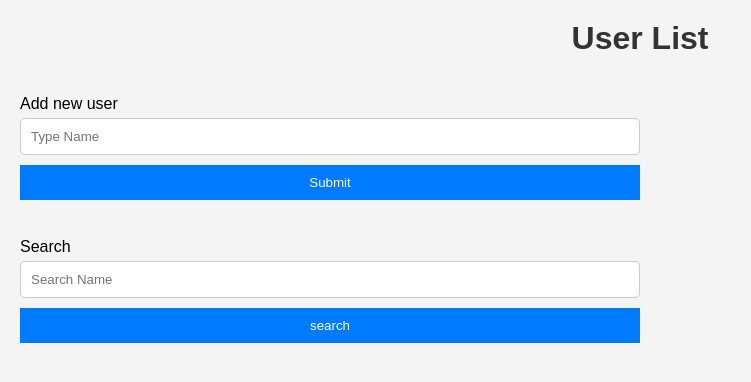
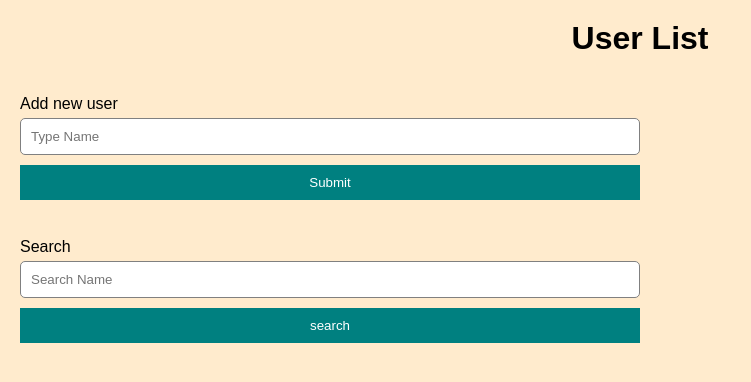
Before and after one commit to Balpreet2001/PSI_Assignment, a plain HTML site: page index.html in a window 1280 px wide. Shown: the whole page, without its empty margins (0-751 px from the left). Drawn offline with Linux system fonts and the light colour scheme.

Commit message:
styles changes

```diff
--- a/styles.css
+++ b/styles.css
@@ -7,7 +7,7 @@
 
 
 body {
-     background-color: #f4f4f4;
+     background-color: blanchedalmond;
      font-family: Arial, sans-serif;
      padding: 20px;
 }
@@ -16,7 +16,7 @@ body {
 h1 {
      text-align: center;
      margin-bottom: 20px;
-     color: #333;
+     color: black;
 }
 
 
@@ -33,7 +33,7 @@ input[type="text"] {
      width: 50%;
      padding: 10px;
      margin-bottom: 10px;
-     border: 1px solid #ccc;
+     border: 1px solid grey;
      border-radius: 5px;
 }
 
@@ -41,7 +41,7 @@ button {
      display: block;
      width: 50%;
      padding: 10px;
-     background-color: #007BFF;
+     background-color: teal;
      color: #fff;
      border: none;
      border-radius: 5
```
